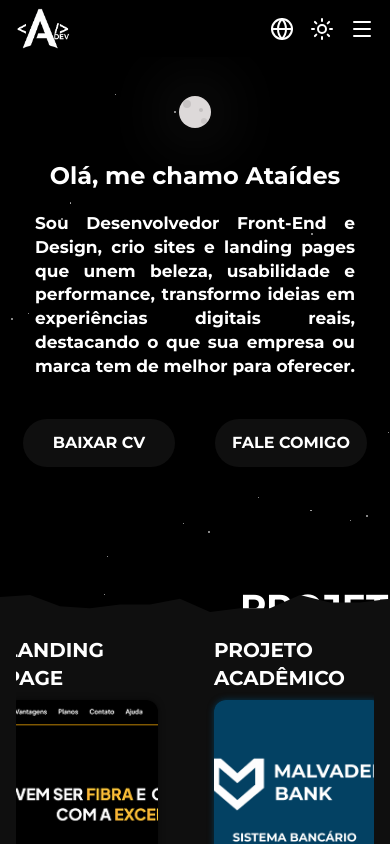
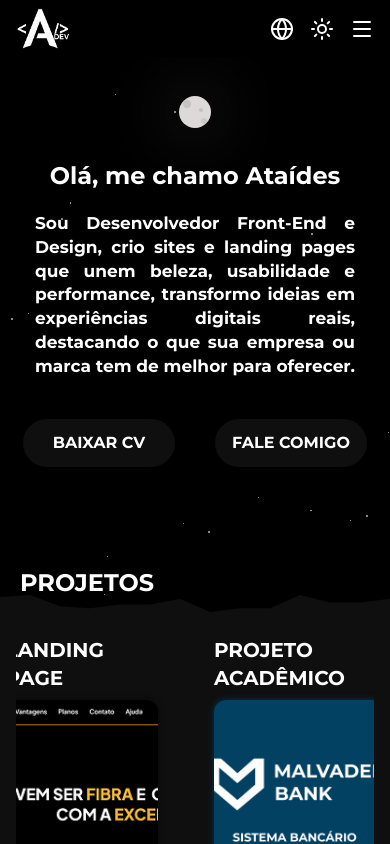
Before and after one commit to LeonardoAtaides/MyPortifolio, a Next.js app in the folder my-portifolio/: page / in a window 390 px wide. Shown: the top 844 px of the page. Built offline with nearby package versions, Linux system fonts and the light colour scheme.

Commit message:
Update titles.tsx

```diff
--- a/my-portifolio/app/components/titles.tsx
+++ b/my-portifolio/app/components/titles.tsx
@@ -19,7 +19,7 @@ export default function Titulo({ tipo }: TituloProps) {
   const cor = tipo === 1 || tipo === 2 ? "text-white" : "text-[#fff]"
 
   return (
-    <h1 className={`text-4xl mt-10 pl-60 absolute uppercase ${cor}`}>
+    <h1 className={`text-2xl sm:text-4xl mt-5 sm:mt-10 pl-5 sm:pl-60 absolute uppercase ${cor}`}>
       {texto}
     </h1>
   )
```
